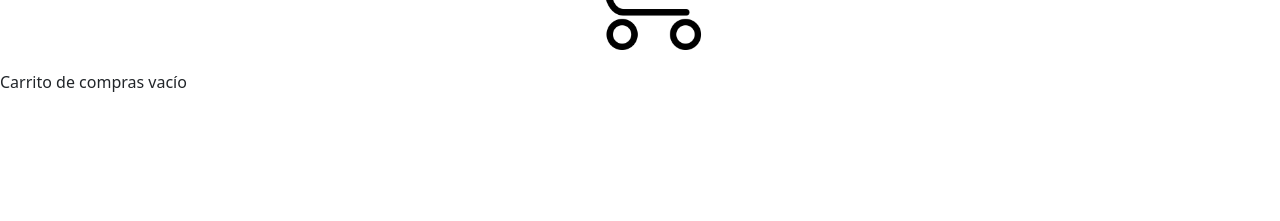
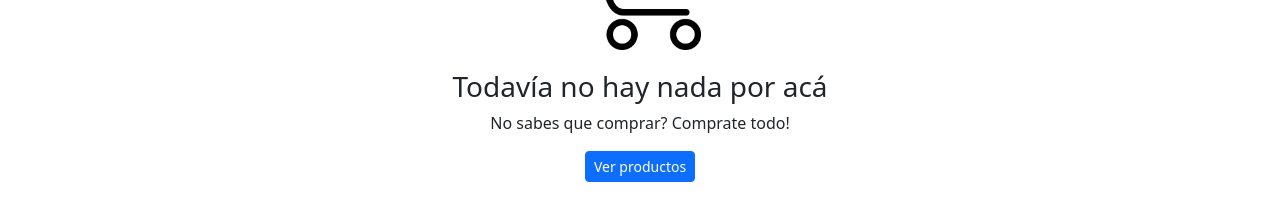
Before and after one commit to iaw-2023/Marten-Gandolfo-js, a React (Create React App) app: page /cart in a window 1280 px wide. Shown: the part 375-596 px from the top of the page. Built offline with nearby package versions, Linux system fonts and the light colour scheme.

Commit message:
added empty cart page

```diff
--- a/src/components/pages/cart/CartPage.js
+++ b/src/components/pages/cart/CartPage.js
@@ -121,7 +121,13 @@ export default function CartPage(){
                 <LoadingSpinner />
             :
                 cartItems.length === 0 ?
-                    <div>Carrito de compras vacío</div>
+                    <>
+                        <h3 class="text-center">Todavía no hay nada por acá</h3>
+                        <div class="text-center">
+                            <p>No sabes que comprar? Comprate todo!</p>
+                            <a type="button" href="https://mastergaming-iaw2023.vercel.app/products" class="btn btn-primary btn-sm">Ver productos</a>
+                        </div>
+                    </>
                 :
                     <>
                         <CartTable cartItems={cartItems} products={products} handleUnitsChange={handleUnitsChange} handleRemoveItem={handleRemoveItem}/>
--- a/src/components/pages/orders/OrderDetailsTable.js
+++ b/src/components/pages/orders/OrderDetailsTable.js
@@ -24,7 +24,7 @@ export default function OrderDetailsTable({order}){
                     <td></td>
                     <td></td>
                     <td>TOTAL:</td>
-                    <td>${totalCost}</td>
+                    <td>${totalCost.toFixed(2)}</td>
                 </tr>
             </tbody>
         </table>
```
